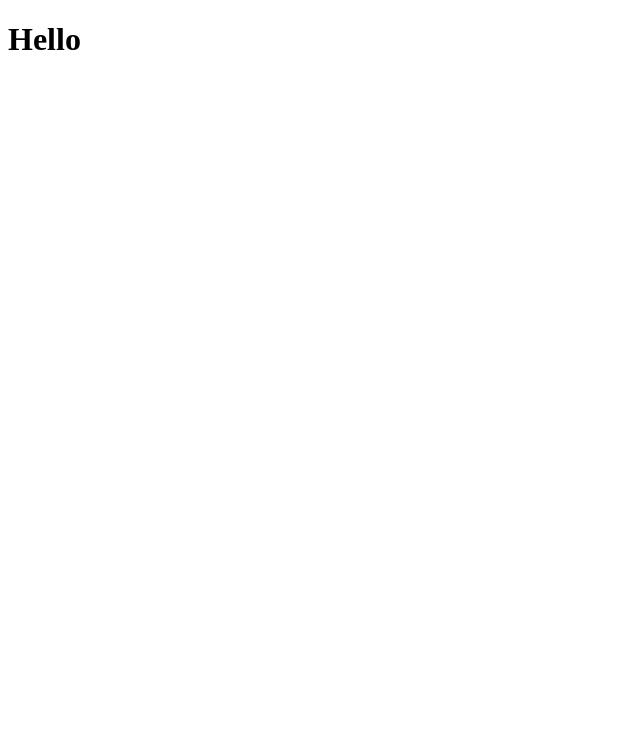
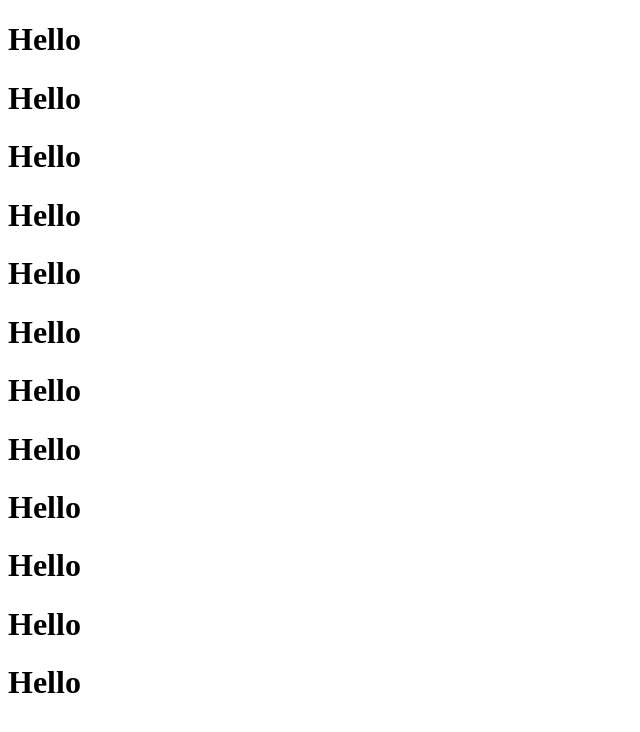
Before and after one commit to sdmule/taskopedia, a React (Vite) app: page / in a window 1280 px wide. Shown: the top 732 px of the page, without its empty margins (0-640 px from the left). Built offline with nearby package versions, Linux system fonts and the light colour scheme.

Commit message:
React Component

```diff
--- a/src/main.jsx
+++ b/src/main.jsx
@@ -2,10 +2,21 @@
 
 const root = createRoot(document.getElementById('root'))
 
-function homePage(){
-    return <h1>Hello</h1>
+function HomePage(){
+    return (
+        <div>
+            <h1>Hello</h1>
+            <h1>Hello</h1>
+            <h1>Hello</h1>
+        </div>
+)
 }
 
 root.render(
-  homePage()
+  <div>
+  < HomePage />
+  < HomePage />
+  < HomePage />
+  < HomePage />
+  </div>
 )
```
